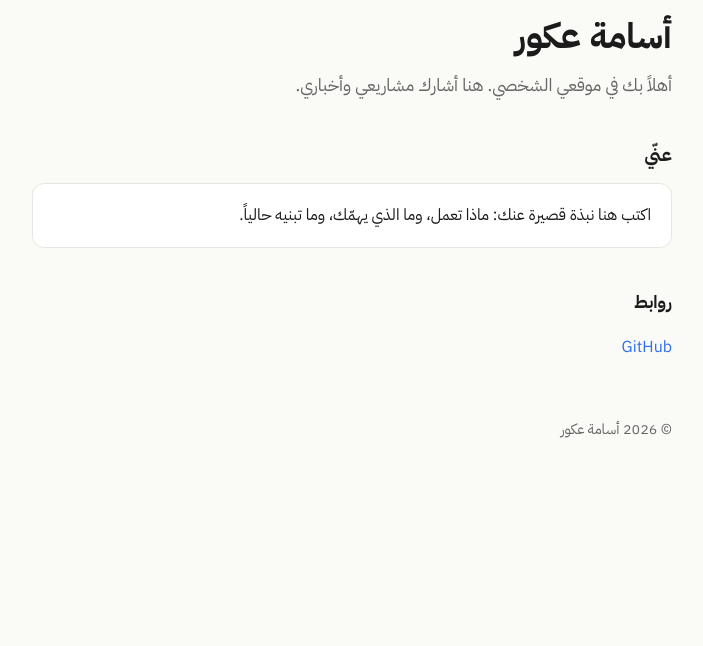
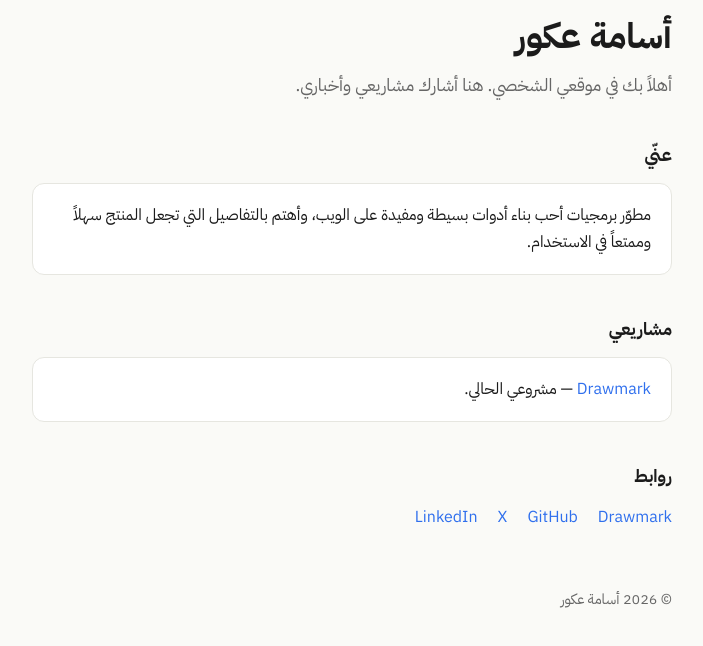
Before and after one commit to OsamaAkour/osamaakour.github.io, a plain HTML site: page index.html in a window 1280 px wide. Shown: the part 190-836 px from the top of the page, without its empty margins (288-991 px from the left). Before the commit the page ends 800 px from the top, so only its background shows below. Drawn offline with Linux system fonts and the light colour scheme.

Commit message:
Enhance personal website content and links
Updated personal description and added project link.

```diff
--- a/index.html
+++ b/index.html
@@ -4,7 +4,7 @@
 <meta charset="utf-8">
 <meta name="viewport" content="width=device-width, initial-scale=1">
 <title>أسامة عكور</title>
-<meta name="description" content="الموقع الشخصي لأسامة عكور">
+<meta name="description" content="الموقع الشخصي لأسامة عكور، مطوّر برمجيات">
 <link href="https://fonts.googleapis.com/css2?family=IBM+Plex+Sans+Arabic:wght@400;600;700&display=swap" rel="stylesheet">
 <style>
 :root { --bg:#fafaf7; --fg:#1b1b1b; --muted:#666; --accent:#2f6fed; --card:#fff; --line:#e6e6e0; }
@@ -19,6 +19,7 @@ h2 { font-size:1.1rem; margin:40px 0 12px; }
 .card { background:var(--card); border:1px solid var(--line); border-radius:12px; padding:18px 20px; }
 a { color:var(--accent); text-decoration:none; }
 a:hover { text-decoration:underline; }
+.links { display:flex; gap:20px; flex-wrap:wrap; }
 footer { margin-top:56px; color:var(--muted); font-size:.9rem; }
 </style>
 </head>
@@ -28,9 +29,16 @@ footer { margin-top:56px; color:var(--muted); font-size:.9rem; }
 <h1>أسامة عكور</h1>
 <p class="lead">أهلاً بك في موقعي الشخصي. هنا أشارك مشاريعي وأخباري.</p>
 <h2>عنّي</h2>
-<div class="card"><p style="margin:0">اكتب هنا نبذة قصيرة عنك: ماذا تعمل، وما الذي يهمّك، وما تبنيه حالياً.</p></div>
+<div class="card"><p style="margin:0">مطوّر برمجيات أحب بناء أدوات بسيطة ومفيدة على الويب، وأهتم بالتفاصيل التي تجعل المنتج سهلاً وممتعاً في الاستخدام.</p></div>
+<h2>مشاريعي</h2>
+<div class="card"><p style="margin:0"><a href="https://drawmark.io">Drawmark</a> — مشروعي الحالي.</p></div>
 <h2>روابط</h2>
-<p><a href="https://github.com/OsamaAkour">GitHub</a></p>
+<div class="links">
+<a href="https://drawmark.io">Drawmark</a>
+<a href="https://github.com/OsamaAkour">GitHub</a>
+<a href="https://x.com/iosamah">X</a>
+<a href="https://www.linkedin.com/in/iosamah">LinkedIn</a>
+</div>
 <footer>© 2026 أسامة عكور</footer>
 </main>
 </body>
```
